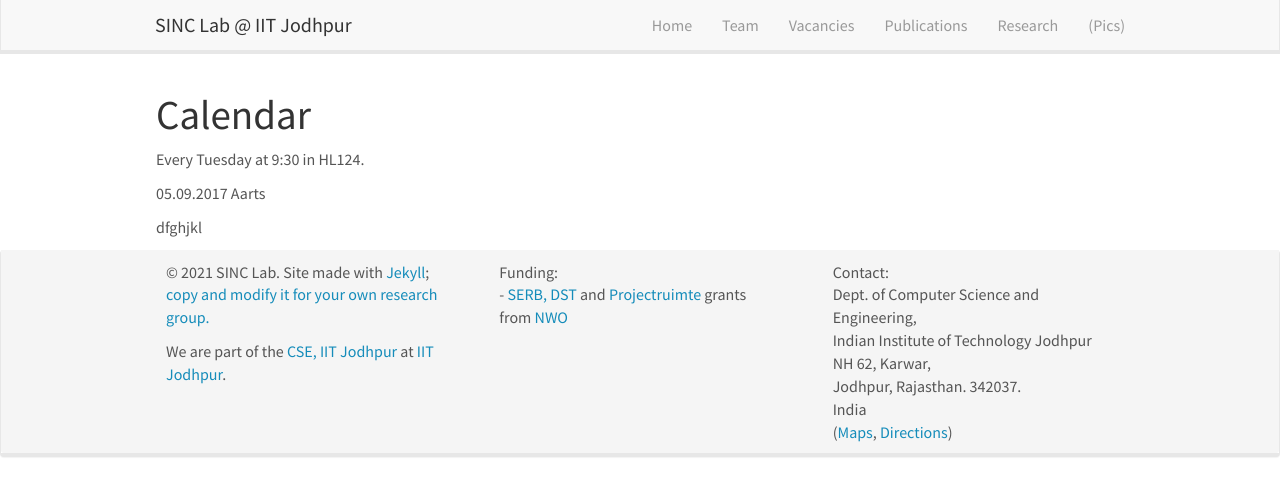
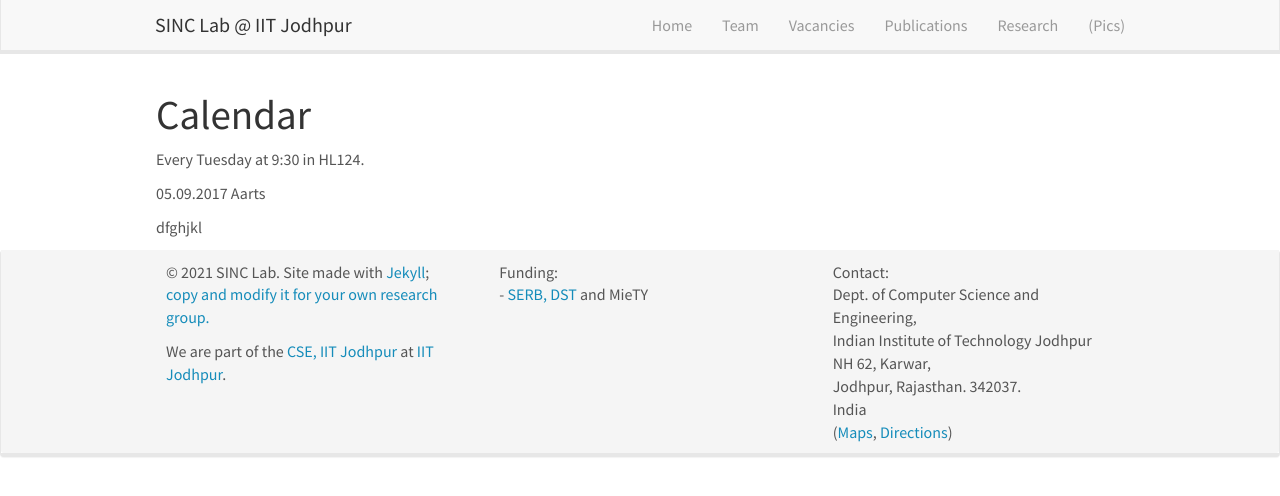
Before and after one commit to sinclab-iitj/sinclab-iitj.github.io, a Jekyll site: the page built from _pages/mini_lecture_series.md, in a window 1280 px wide. Shown: the top 496 px of the page. Built offline with Jekyll 4.4.1, drawn with Linux system fonts in a browser that asks for light colours; nearby versions of some CDN libraries.

Commit message:
Update footer.html

```diff
--- a/_includes/footer.html
+++ b/_includes/footer.html
@@ -14,8 +14,8 @@
 		</div>
 		<div class="col-sm-4">
 		  Funding:<br />
-		  - <a href="http://www.nwo.nl/en/research-and-results/programmes/Talent+Scheme">SERB, DST </a> and <a href='https://www.fom.nl/en/news/press-releases/2016/11/18/28634/'>Projectruimte</a> grants from <a href="http://www.nwo.nl">NWO</a> <br />
-		</div>
+		  - <a href="http://www.nwo.nl/en/research-and-results/programmes/Talent+Scheme">SERB, DST </a> and MieTY
+		 </div>
 		<div class="col-sm-4">
 		  Contact:<br />
 		  Dept. of Computer Science and Engineering,<br />
```
